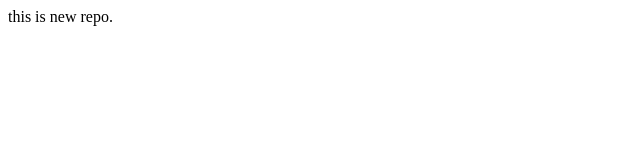
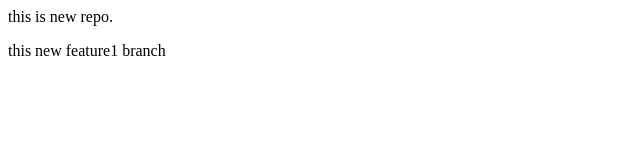
Before and after one commit to Santhosh00001/localrepo, a plain HTML site: page index.html in a window 1280 px wide. Shown: the whole page, without its empty margins (0-640 px from the left). Drawn offline with Linux system fonts and the light colour scheme.

Commit message:
new feature1 added

```diff
--- a/index.html
+++ b/index.html
@@ -1 +1,2 @@
 <p> this is new repo.</p>
+<p>this new feature1 branch</p>
```
